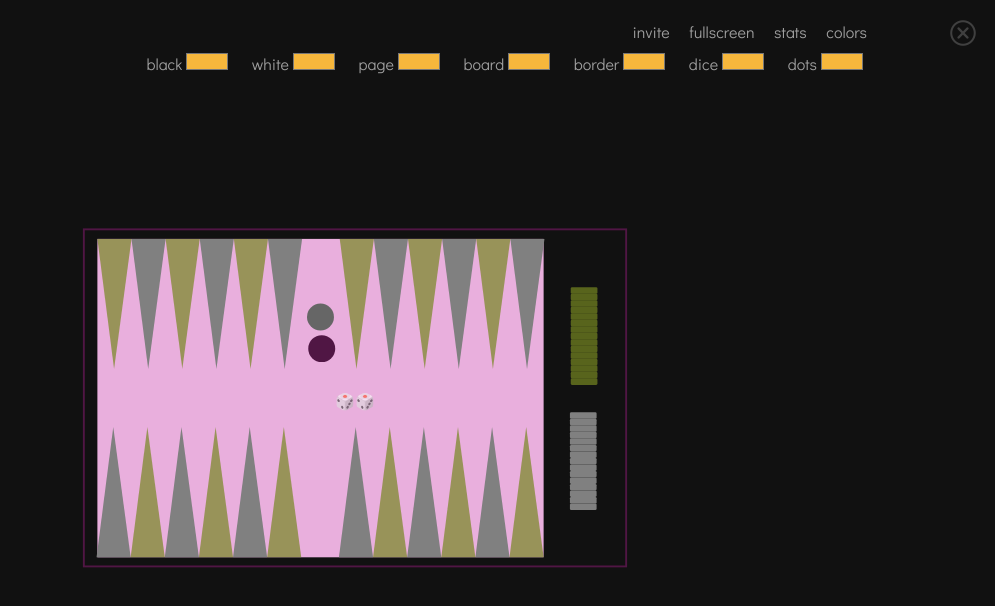
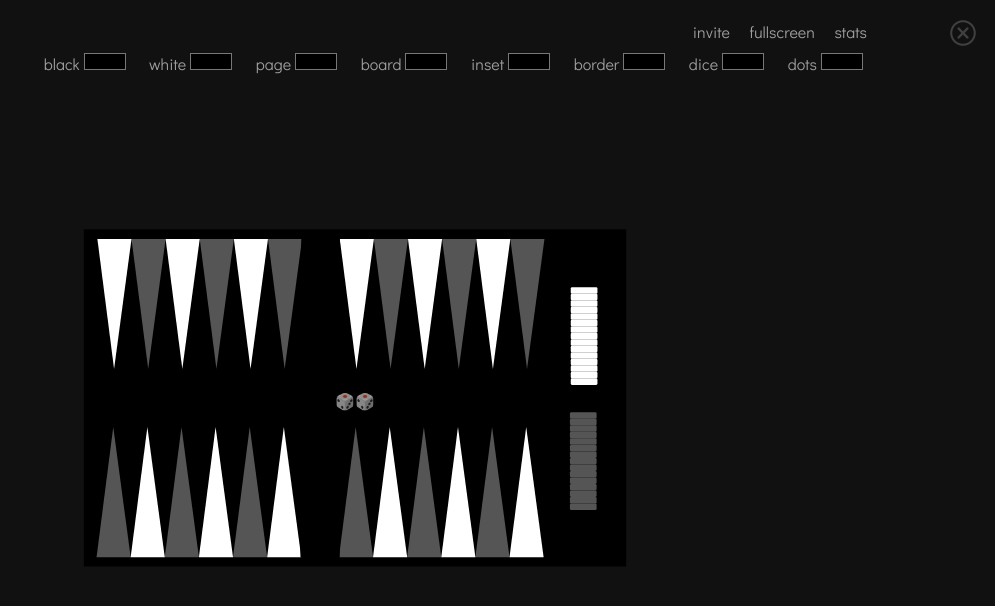
Before and after one commit to matthew-lorber/backgammon, a website: page index.html in a window 1280 px wide. Both pictures are taken after a click on the element 1248 px from the left and 33 px from the top of the page. Shown: the whole page, without its empty margins (285-1280 px from the left). Drawn offline with Linux system fonts and the light colour scheme.

Commit message:
sun updates

```diff
--- a/assets/css/index.css
+++ b/assets/css/index.css
@@ -4,6 +4,7 @@
     font-display:block;
 }
 body {
+    cursor:default;
     display:flex;
     position:fixed;
     top:0;
@@ -66,7 +67,7 @@ body {
     top:1.3rem;
 }
 #things > span,
-#things2 > span {
+#colors > span {
     margin-left:1rem;
 }
 #things > span:hover {
@@ -74,12 +75,13 @@ body {
     font-weight:600;
     color:rgba(255,255,255,0.7);
 }
-#things2 {
+#colors {
     position:absolute;
     right:10%;
     top:3rem;
 }
 .color {
+    cursor:pointer;
     background:none;
     border:none;
 }
@@ -100,11 +102,10 @@ button:hover {
 }
 /* COLORS */
 .black {
-    fill:#808080;
+    fill:#555;
 }
 .white {
-    fill:#782;
-    opacity:0.7;
+    fill:#fff;
 }
 /* ROLL */
 #roll {
--- a/assets/js/index.js
+++ b/assets/js/index.js
@@ -32,6 +32,16 @@ function fullscreen() {
     else {document.exitFullscreen();}
 }
 
+// CHANGE COLORS
+$("#black").change(()=>$(".black").css("fill",$("#black").val()));
+$("#white").change(()=>$(".white").css("fill",$("#white").val()));
+$("#page").change(()=>$("body,html").css("background-color",$("#page").val()));
+$("#background").change(()=>$(".background").css("fill",$("#background").val()));
+$("#inset-sel").change(()=>$("#inset").css("fill",$("#inset-sel").val()));
+$("#border").change(()=>$("#board-border").css("stroke",$("#border").val()));
+$("#dice").change(()=>$(".die").css("fill",$("#dice").val()));
+$("#dots").change(()=>$(".dot").css("fill",$("#dots").val()));
+
 // ROLL DICE
 function roll() {
     let d1 = Math.ceil(Math.random()*6);
--- a/index.html
+++ b/index.html
@@ -17,27 +17,30 @@
             <span id="invite">invite</span>
             <span id="fullscreen">fullscreen</span>
             <span>stats</span>
-            <span id="colors">colors</span>
         </div>
-        <div id="things2"> <!-- SECONDARY TOOLS -->
-            <span>black<input class="color" type="color" id="black" value="#f6b73c"></span>
-            <span>white<input class="color" type="color" id="white" value="#f6b73c"></span>
-            <span>page<input class="color" type="color" id="page" value="#f6b73c"></span>
-            <span>board<input class="color" type="color" id="backgd" value="#f6b73c"></span>
-            <span>border<input class="color" type="color" id="border" value="#f6b73c"></span>
-            <span>dice<input class="color" type="color" id="border" value="#f6b73c"></span>
-            <span>dots<input class="color" type="color" id="border" value="#f6b73c"></span>
+        <!-- COLOR PICKERS -->
+        <div id="colors">
+            <span>black<input class="color" type="color" id="black" value="#111"></span>
+            <span>white<input class="color" type="color" id="white" value="#111"></span>
+            <span>page<input class="color" type="color" id="page" value="#111"></span>
+            <span>board<input class="color" type="color" id="background" value="#111"></span>
+            <span>inset<input class="color" type="color" id="inset-sel" value="#111"></span>
+            <span>border<input class="color" type="color" id="border" value="#111"></span>
+            <span>dice<input class="color" type="color" id="dice-color" value="#111"></span>
+            <span>dots<input class="color" type="color" id="dice-dots" value="#111"></span>
         </div>
     </article>
 
     <!-- ROLL -->
     <article id="roll">🎲🎲</article>
+
     <!-- GAMEBOARD -->
     <article>
         <svg id="board" width="296.27mm" height="188.32mm" viewBox="0 0 296.27 188.32" style="transform:scale(0.8)" xmlns="http://www.w3.org/2000/svg">
             <g transform="translate(10.326 -134.72)">
-                <rect x="2.2931" y="145.24" width="234.74" height="167.51" fill="#e9afdd"/>
-                <rect x="251.31" y="170.69" width="13.599" height="117.15" fill="none"/>
+                <rect id="board-border" class="background" x="-4.8257" y="140.22" width="285.27" height="177.32" stroke-linecap="round" />
+                <rect id="inset" x="2.2931" y="145.24" width="234.74" height="167.51"/>
+                <!-- <rect x="251.31" y="170.69" width="13.599" height="117.15" style="fill:none"/> -->
                 <!-- TRIANGLES -->
                 <path class="black" d="m10.64 244.24 9.1622 68.511h-17.946z"/>
                 <path class="black" d="m46.533 244.24 9.1622 68.511h-17.946z"/>
@@ -63,7 +66,7 @@
                 <path class="white" d="m210.36 213.75 9.1622-68.511h-17.946z"/>
                 <path class="white" d="m11.077 213.75 9.1622-68.511h-17.946z"/>
                 <path class="white" d="m138.58 213.75 9.1622-68.511h-17.946z"/>
-                <circle cx="120.31" cy="202.98" r="7.0898" fill="#501644"  />
+                <circle cx="120.31" cy="202.98" r="7.0898"/>
                 <!-- SPARE PIECES -->
                 <rect class="black" x="250.87" y="280.99" width="14.037" height="3.4233" rx=".69244" ry=".69244"/>
                 <rect class="black" x="250.87" y="277.57" width="14.037" height="3.4233" rx=".69244" ry=".69244"/>
@@ -95,9 +98,8 @@
                 <rect class="white" x="251.31" y="180.96" width="14.037" height="3.4233" rx=".69244" ry=".69244"  />
                 <rect class="white" x="251.31" y="177.54" width="14.037" height="3.4233" rx=".69244" ry=".69244"  />
                 <rect class="white" x="251.31" y="174.11" width="14.037" height="3.4233" rx=".69244" ry=".69244"  />
-                <path d="m109.1 312.75 0.43737-167.51h20.257v167.67z" fill="none"/>
-                <circle cx="119.65" cy="186.3" r="7.0898" fill="#666"  />
-                <rect x="-4.8257" y="140.22" width="285.27" height="177.32" fill="none" stroke="#501644" stroke-linecap="round" />
+                <path class="background" d="m109.1 312.75 0.43737-167.51h20.257v167.67z"/>
+                <circle cx="119.65" cy="186.3" r="7.0898"/>
             </g>
         </svg>
     </article>
```
Also changed, not shown: board.svg.
